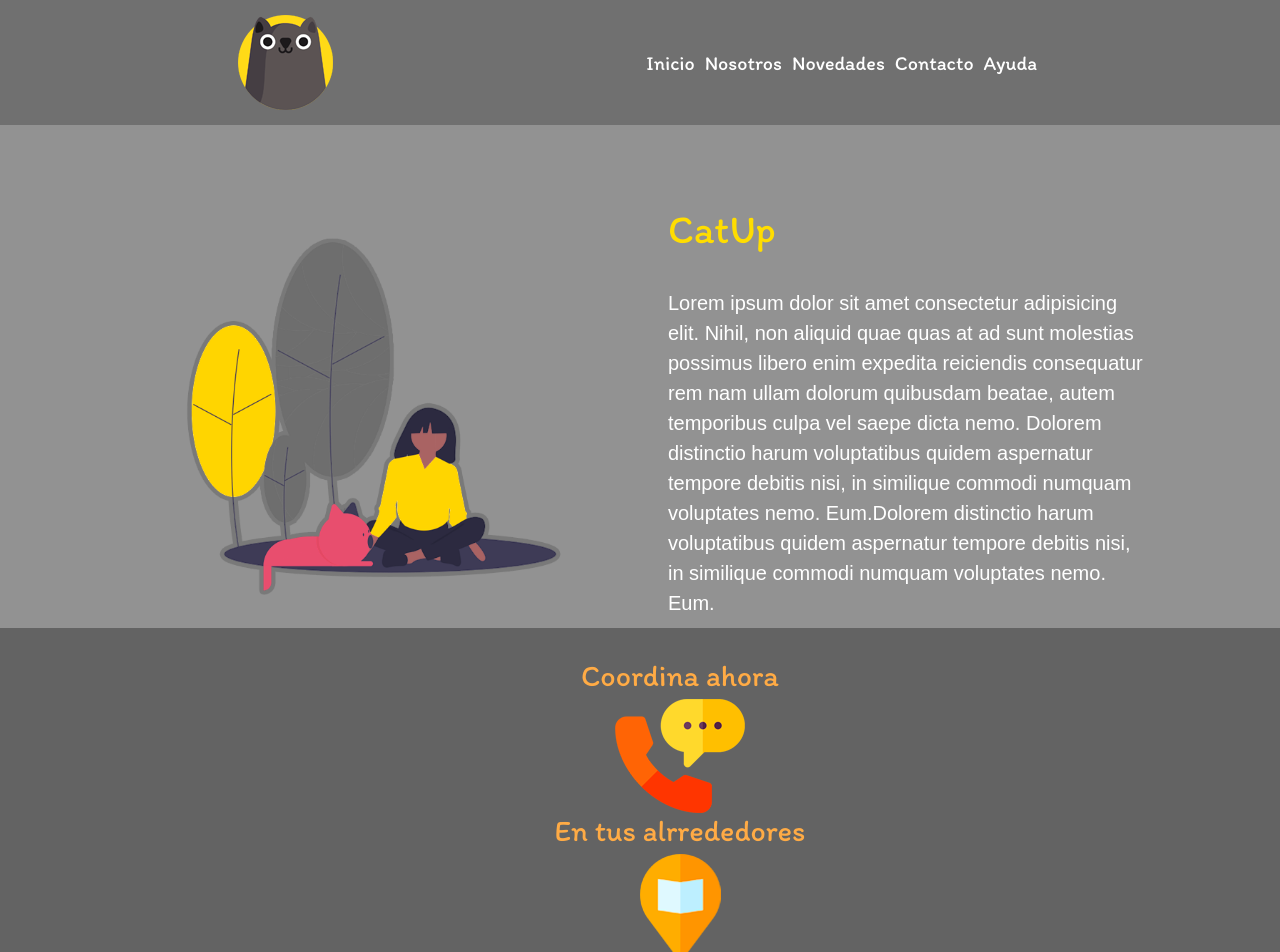
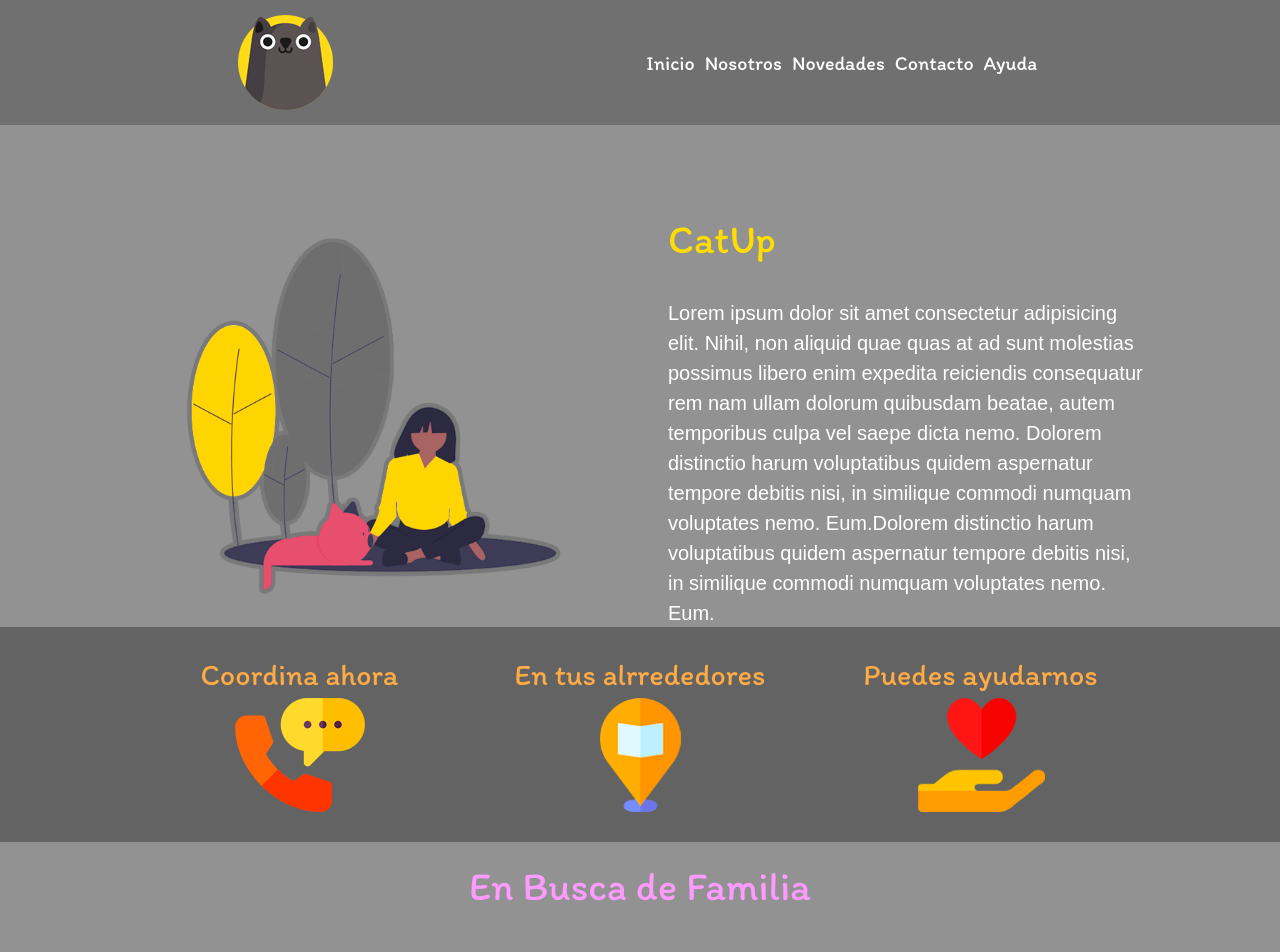
Before and after one commit to ErikLunaMoran/PreEntrega3ErikLunaMoran, a plain HTML site: page index.html in a window 1280 px wide. Shown: the top 952 px of the page. Drawn offline with nearby package versions, Linux system fonts and the light colour scheme; a web font is replaced by a local one.

Commit message:
Correccion de bootstrap que afectaba dimensiones

```diff
--- a/css/style.css
+++ b/css/style.css
@@ -75,6 +75,7 @@ h3 {
 p {
   font-size: 2rem;
   font-family: Arial, Helvetica;
+  margin-bottom: -1rem; /* Corrección de bootstrap que afectaba dimensiones */
 }
 
 /* INDEX */
@@ -112,7 +113,12 @@ p {
 
 .img-iconos {
   display: inline-block;
-  margin-inline: 4rem;
+  margin-inline: 1rem;
+  width: 275px; /* Corrección de bootstrap que afectaba dimensiones */
+}
+
+.img-icons h2 {
+  width: 260px; /* Corrección de bootstrap que afectaba dimensiones */
 }
 
 /* section 3 Cartita de Gatos*/
```
